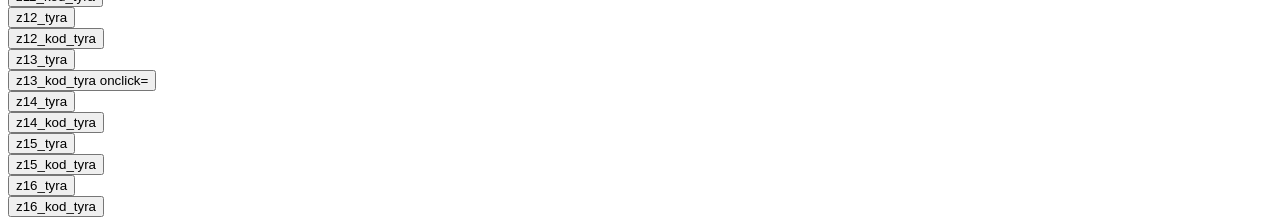
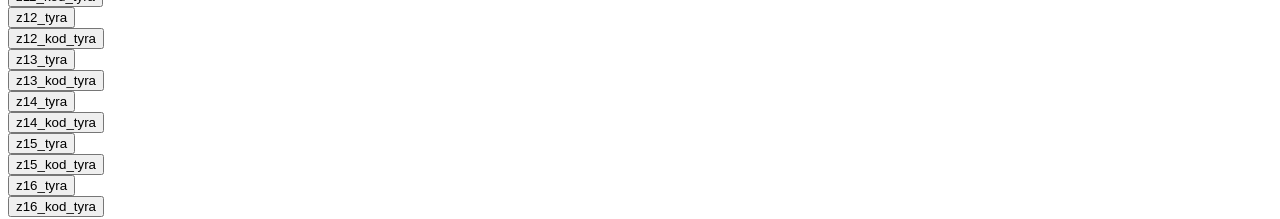
Before and after one commit to RobertoPepsi/Java, a plain HTML site: page index.html in a window 1280 px wide. Shown: the part 396-615 px from the top of the page. Drawn offline with Linux system fonts and the light colour scheme.

Commit message:
Update index.html

```diff
--- a/index.html
+++ b/index.html
@@ -114,7 +114,7 @@ function WinOpen_zad16()
 
                 <input type="button" name="zadanie13" value="z13_tyra" onclick="WinOpen_zad13(' ')"><br>
 
-                <input type="button" name="zadanie13_kod" value="z13_kod_tyra onclick="WinOpen_zad13_kod(' ')"><br>
+                <input type="button" name="zadanie13_kod" value="z13_kod_tyra" onclick="WinOpen_zad13_kod(' ')"><br>
 
                 <input type="button" name="zadanie14" value="z14_tyra" onclick="WinOpen_zad14(' ')"><br>
 
```
